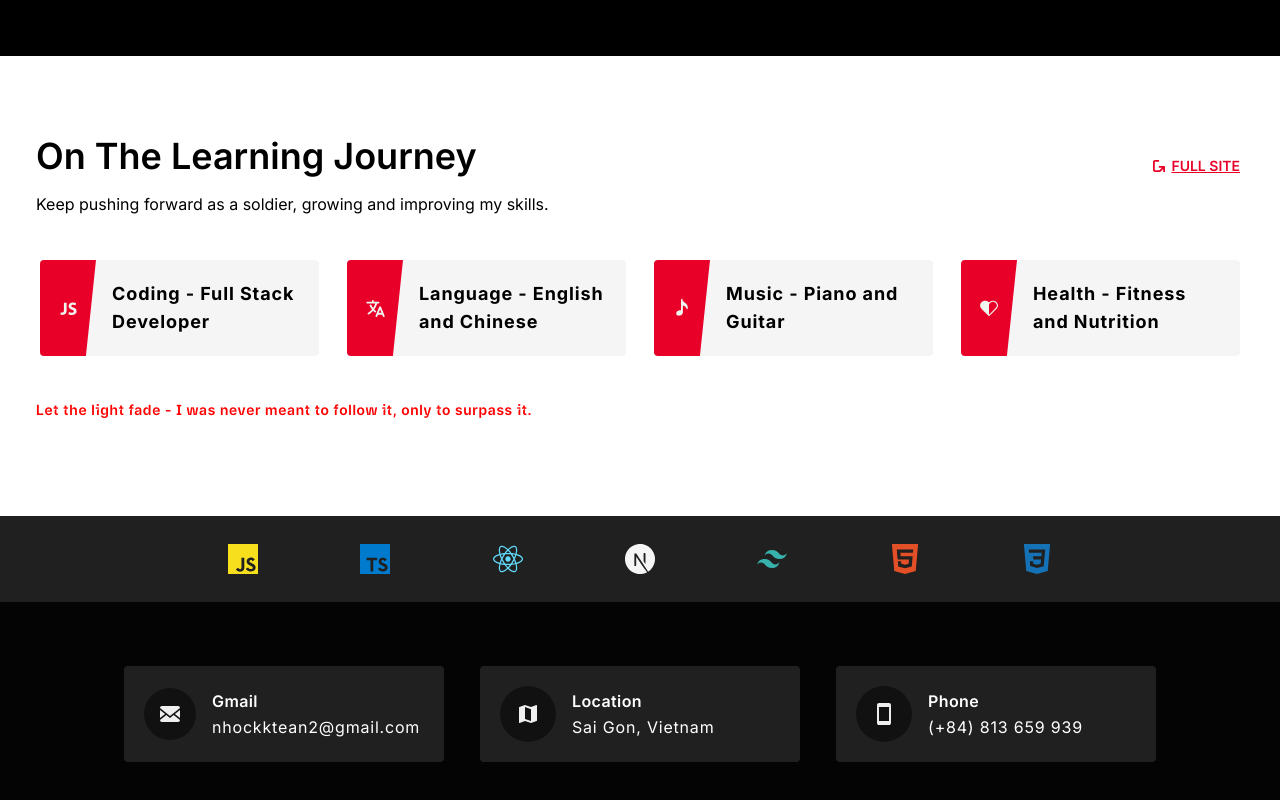
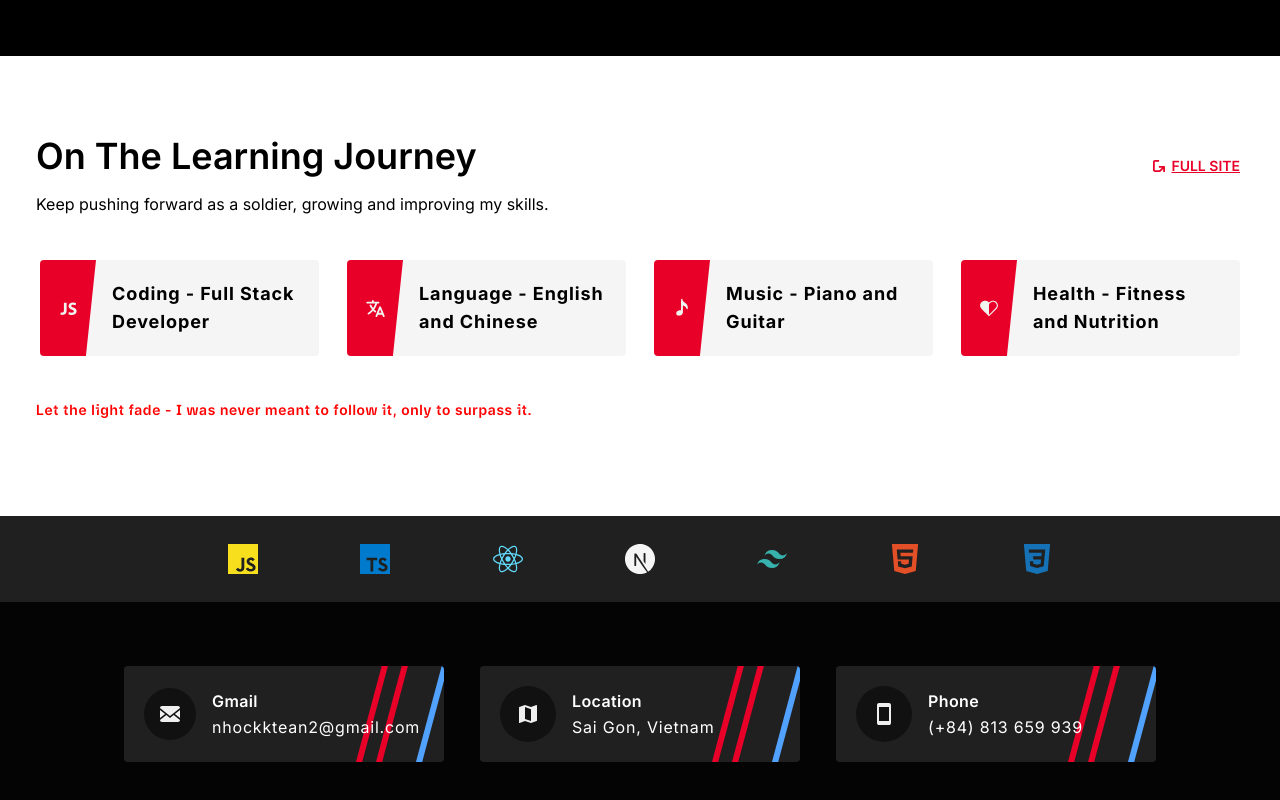
Before and after one commit to nhatkytran/Portfolio, a Next.js app: page / in a window 1280 px wide. Shown: the part 484-1284 px from the top of the page. Built offline with nearby package versions, Linux system fonts and the light colour scheme; a web font is replaced by a local one.

Commit message:
Implement essential information hover effect on desktop

```diff
--- a/src/features/layout/components/Footer/Footer.tsx
+++ b/src/features/layout/components/Footer/Footer.tsx
@@ -39,18 +39,45 @@ export default function Footer() {
           ))}
         </div>
       </div>
-      <div className={cn('flex w-full max-w-6xl justify-center gap-9', 'px-4 py-16', 'xs:px-6', 'sm:px-9')}>
+      <div className={cn('lgx:gap-9 flex w-full max-w-6xl justify-center gap-8', 'px-4 py-16', 'xs:px-6', 'sm:px-9')}>
         {ESSENTIAL_INFORMATION.map(({ label, content, Icon }, index) => (
-          <div key={index} className="flex w-80 gap-4 rounded-sm bg-neutral-800 p-5">
+          <div
+            key={index}
+            className={cn('group relative flex w-80 gap-4', 'overflow-hidden rounded-sm bg-neutral-800 p-5')}
+          >
             <div className="flex items-center justify-center">
               <div className="rounded-full bg-neutral-900 p-4">
                 <Icon />
               </div>
             </div>
-            <div className="flex flex-col justify-center gap-0.5">
+            <div className="z-1 flex flex-col justify-center gap-0.5">
               <p className="font-inter font-semibold tracking-wide text-white">{label}</p>
               <p className="font-inter tracking-wider text-white">{content}</p>
             </div>
+            <div
+              className={cn(
+                'absolute top-0 left-20 z-[0] h-1.5 w-full',
+                '-rotate-75 bg-red-600 transition-all',
+                'lgx:left-25',
+                'group-hover:lgx:left-5 group-hover:left-10',
+              )}
+            />
+            <div
+              className={cn(
+                'absolute top-0 left-25 z-[0] h-1.5 w-full',
+                '-rotate-75 bg-red-600 transition-all',
+                'lgx:left-30',
+                'group-hover:left-20',
+              )}
+            />
+            <div
+              className={cn(
+                'absolute top-0 left-35 z-[0] h-1.5 w-full',
+                '-rotate-75 bg-blue-400 transition-all',
+                'lgx:left-40',
+                'group-hover:lgx:left-43 group-hover:left-40',
+              )}
+            />
           </div>
         ))}
       </div>
```
